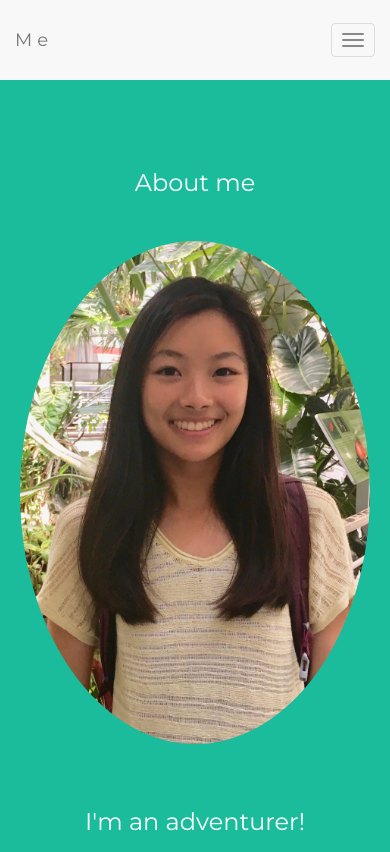
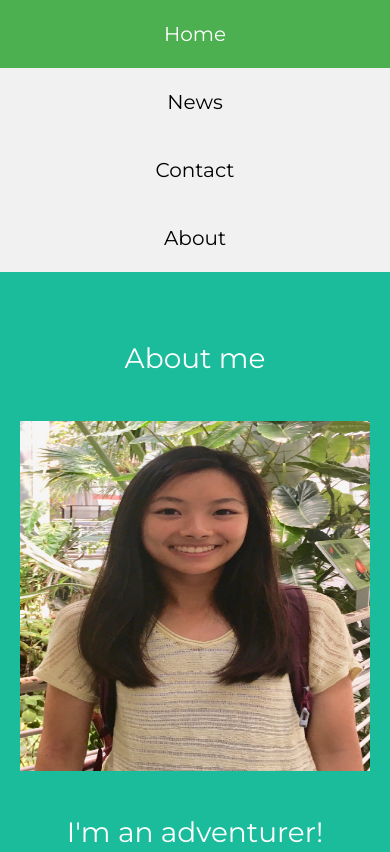
Before and after one commit to tiffanyhuynh/tiffanyhuynh.github.io, a plain HTML site: page index.html in a window 390 px wide. Shown: the top 852 px of the page. Drawn offline with nearby package versions, Linux system fonts and the light colour scheme.

Commit message:
added top bar/side bar

```diff
--- a/index.html
+++ b/index.html
@@ -4,7 +4,7 @@
   <title>Tiffany Huynh</title>
   <meta charset="utf-8">
   <meta name="viewport" content="width=device-width, initial-scale=1">
-  <link rel="stylesheet" href="https://maxcdn.bootstrapcdn.com/bootstrap/3.3.7/css/bootstrap.min.css">
+  <link rel="stylesheet" href="https://maxcdn.bootstrapcdn.com/bootstrap/4.0.0/css/bootstrap.min.css" integrity="sha384-Gn5384xqQ1aoWXA+058RXPxPg6fy4IWvTNh0E263XmFcJlSAwiGgFAW/dAiS6JXm" crossorigin="anonymous">
   <link href="https://fonts.googleapis.com/css?family=Montserrat" rel="stylesheet">
   <script src="https://ajax.googleapis.com/ajax/libs/jquery/3.3.1/jquery.min.js"></script>
   <script src="https://maxcdn.bootstrapcdn.com/bootstrap/3.3.7/js/bootstrap.min.js"></script>
@@ -48,12 +48,67 @@
   .navbar-nav  li a:hover {
     color: #1abc9c !important;
   }
+  /* The side navigation menu */
+  .sidebar {
+    margin: 0;
+    padding: 0;
+    width: 200px;
+    background-color: #f1f1f1;
+    position: fixed;
+    height: 100%;
+    overflow: auto;
+  }
+
+  /* Sidebar links */
+  .sidebar a {
+    display: block;
+    color: black;
+    padding: 16px;
+    text-decoration: none;
+  }
+
+  /* Active/current link */
+  .sidebar a.active {
+    background-color: #4CAF50;
+    color: white;
+  }
+
+  /* Links on mouse-over */
+  .sidebar a:hover:not(.active) {
+    background-color: #555;
+    color: white;
+  }
+
+  /* Page content. The value of the margin-left property should match the value of the sidebar's width property */
+  div.content {
+    margin-left: 200px;
+    padding: 1px 16px;
+    height: 1000px;
+  }
+
+  /* On screens that are less than 700px wide, make the sidebar into a topbar */
+  @media screen and (max-width: 700px) {
+    .sidebar {
+      width: 100%;
+      height: auto;
+      position: relative;
+    }
+    .sidebar a {float: left;}
+    div.content {margin-left: 0;}
+  }
+
+  /* On screens that are less than 400px, display the bar vertically, instead of horizontally */
+  @media screen and (max-width: 400px) {
+    .sidebar a {
+      text-align: center;
+      float: none;
+    }
+  }
   </style>
 </head>
-<body>
 
 <!-- Navbar -->
-<nav class="navbar navbar-default">
+<!-- <nav class="navbar navbar-default">
   <div class="container">
     <div class="navbar-header">
       <button type="button" class="navbar-toggle" data-toggle="collapse" data-target="#myNavbar">
@@ -71,7 +126,15 @@
       </ul>
     </div>
   </div>
-</nav>
+</nav> -->
+
+<!-- The sidebar -->
+<div class="sidebar">
+  <a class="active" href="#home">Home</a>
+  <a href="#news">News</a>
+  <a href="#contact">Contact</a>
+  <a href="#about">About</a>
+</div>
 
 <!-- First Container -->
 <div id="about" class="container-fluid bg-1 text-center">
```
Also changed, not shown: 2 other files.
